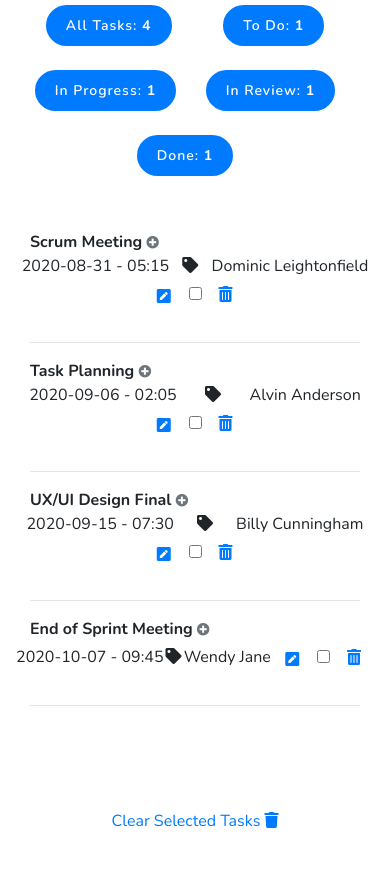
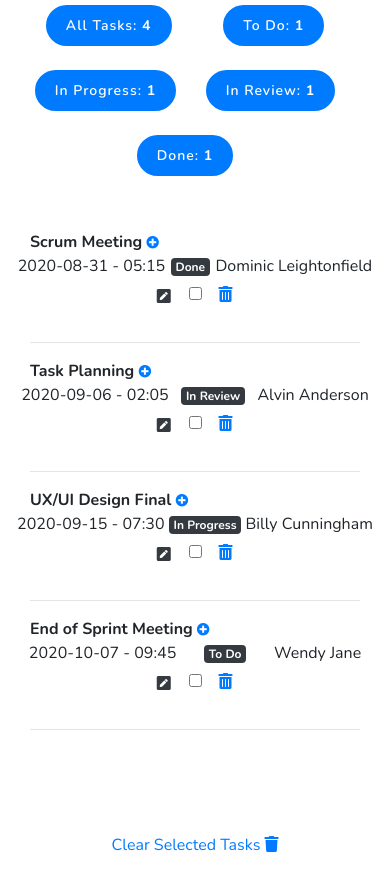
Before and after one commit to vsatyaseelan/pebbletask, a plain HTML site: page index.html in a window 390 px wide. Shown: the part 632-1522 px from the top of the page. Drawn offline with nearby package versions, Linux system fonts and the light colour scheme.

Commit message:
Aligned Task List

```diff
--- a/index.html
+++ b/index.html
@@ -148,19 +148,19 @@
               <div class="col-9 card card-body">
 
                 <div class="custom-control custom-radio">
-                  <input type="radio" id="statusToDo" name="status" class="custom-control-input" value="status-toDo">
+                  <input type="radio" id="statusToDo" name="status" class="custom-control-input" value="To Do">
                   <label class="custom-control-label" for="statusToDo"> <i class="icon fas fa-flag"></i> To Do</label>
                 </div>
                 <div class="custom-control custom-radio">
-                  <input type="radio" id="statusInProgress" name="status" class="custom-control-input" value="status-inProgress">
+                  <input type="radio" id="statusInProgress" name="status" class="custom-control-input" value="In Progress">
                   <label class="custom-control-label" for="statusInProgress"><i class="icon fas fa-spinner"></i> In Progress</label>
                 </div>
                 <div class="custom-control custom-radio">
-                  <input type="radio" id="statusReview" name="status" class="custom-control-input" value="status-review">
+                  <input type="radio" id="statusReview" name="status" class="custom-control-input" value="In Review">
                   <label class="custom-control-label" for="statusReview"><i class="icon fas fa-pen-nib"></i> Review</label>
                 </div>
                 <div class="custom-control custom-radio">
-                  <input type="radio" id="statusDone" name="status" class="custom-control-input" value="status-done">
+                  <input type="radio" id="statusDone" name="status" class="custom-control-input" value="Done">
                   <label class="custom-control-label" for="statusDone"><i class="icon fas fa-thumbs-up"></i> Done</label>
                 </div>
               </div>
--- a/script.js
+++ b/script.js
@@ -116,13 +116,13 @@ formClose.addEventListener("click", function(event){
 function selectedStatus(){
 
   if (done.checked){
-    return done.value; // returns values of "status-done"
+    return done.value; // returns values of "Done"
   } else if (review.checked) {
-    return review.value; // returns value of "status-review"
+    return review.value; // returns value of "In Review"
   } else if (inProgress.checked) {
     return inProgress.value; // returns value of "status-InProgress"
   } else if (toDo.checked) {
-    return toDo.value; // returns value of "status-done"
+    return toDo.value; // returns value of "Done"
   } else {
     return false;
   }
@@ -204,25 +204,25 @@ function getAllTask(){
 // Counter for Done
 const counterDone = document.querySelector("#counterDone"); // assign Done button to counterDone variable
 counterDone.addEventListener("click", function(){ // onclick Done button
-  filterTaskStatus("status-done"); // clears innerHTML, display all tasks with status === done
+  filterTaskStatus("Done"); // clears innerHTML, display all tasks with status === done
 });
 
 // Counter for Review
 const counterInReview = document.querySelector("#counterInReview"); // assign In Review button to counterInReview variable
 counterInReview.addEventListener("click", function(){ // onclick In Review button
-  filterTaskStatus("status-review"); // clears innerHTML, display all tasks with status === review
+  filterTaskStatus("In Review"); // clears innerHTML, display all tasks with status === review
 });
 
 // Counter for In Progress
 const counterInProgress = document.querySelector("#counterInProgress"); // assign In Progress button to counterInProgress variable
 counterInProgress.addEventListener("click", function(){ // onclick In Progress button
-  filterTaskStatus("status-inProgress"); // clears innerHTML, display all tasks with status === inProgress
+  filterTaskStatus("In Progress"); // clears innerHTML, display all tasks with status === inProgress
 });
 
 // Counter for To Do
 const counterToDo = document.querySelector("#counterToDo"); // assign To Do button to counterToDo variable
 counterToDo.addEventListener("click", function(){ // onclick To Do button
-  filterTaskStatus("status-toDo"); // clears innerHTML, display all tasks with status === To Do
+  filterTaskStatus("To Do"); // clears innerHTML, display all tasks with status === To Do
 });
 
 
@@ -245,10 +245,10 @@ function deleteTask(task){
 
 function statusStats(){
   totalNumber.innerHTML = `${tasks.length}`; // gets total tasks in the array
-  counterDone.querySelector("span").innerHTML=`${tasks.filter(task => task.status === "status-done").length}`; // done status counter
-  counterInReview.querySelector("span").innerHTML=`${tasks.filter(task => task.status === "status-review").length}`; // in review status counter
-  counterInProgress.querySelector("span").innerHTML=`${tasks.filter(task => task.status === "status-inProgress").length}`; // in progress status counter
-  counterToDo.querySelector("span").innerHTML=`${tasks.filter(task => task.status === "status-toDo").length}`; // to do status counter
+  counterDone.querySelector("span").innerHTML=`${tasks.filter(task => task.status === "Done").length}`; // done status counter
+  counterInReview.querySelector("span").innerHTML=`${tasks.filter(task => task.status === "In Review").length}`; // in review status counter
+  counterInProgress.querySelector("span").innerHTML=`${tasks.filter(task => task.status === "In Progress").length}`; // in progress status counter
+  counterToDo.querySelector("span").innerHTML=`${tasks.filter(task => task.status === "To Do").length}`; // to do status counter
 }
 
 function editTask(task){
@@ -275,31 +275,32 @@ function addTaskToPage(task){  // adds HTML element to the page
 
   <div class="task" id="task${task.id}">
     <div class="row">
-      <div class="taskTitle col-lg-6 order-1 order-lg-1 order-md-1 order-sm-1">
+      <div class="taskTitle col-lg-5 order-1 order-lg-1 order-md-1 order-sm-1">
 
           <p class="text-left d-inline"><span class="h6 font-weight-bold">${task.title}</span>
-          <a href="#task${task.id}Description" class="text-secondary icon ml-0 pl-0 small" data-toggle="collapse" data-target="#task${task.id}Description"><i class="fas fa-plus-circle"></i></a></p>
+          <a href="#task${task.id}Description" class="text-primary icon ml-0 pl-0 small" data-toggle="collapse" data-target="#task${task.id}Description"><i class="fas fa-plus-circle"></i></a></p>
       </div>
-      <div class="col-lg-6 order-2 order-lg-2 order-md-2 order-sm-2">
 
-      <ul class="row taskSummary justify-content-around">
+      <div class="col-lg-7 order-2 order-lg-2 order-md-2 order-sm-2">
 
-        <li class="order-3 order-lg-3 order-md-3 order-sm-3 text-sm-right">
-          ${task.date} - ${task.time}
+      <ul class="row taskSummary">
+
+      <li class="order-3 order-lg-3 order-md-3 order-sm-3">
+          <span>${task.date} - ${task.time}</span>
         </li>
 
-        <li class="order-4 order-lg-4 order-md-4 order-sm-4 text-left">
-            <i class="icon fas fa-tag ${task.status}" data-toggle="tooltip" data-placement="top" title="Status"></i>
+        <li class="order-4 order-lg-4 order-md-4 order-sm-4">
+        <span class="badge badge-dark">${task.status}</span>
           </li>
 
-          <li class="order-5 order-lg-5 order-md-5 order-sm-5 text-right">
+          <li class="order-5 order-lg-5 order-md-5 order-sm-5">
           ${task.assignedTo}
           </li>
 
-          <li class="order-6 order-lg-6 order-md-6 order-sm-6 text-right">
+          <li class="order-6 order-lg-6 order-md-6 order-sm-6">
           <form class="removeBin" action="" method="post">
           <a href="#newTaskInput" id="editTaskButton" role=button class="d-inline btn btn-link col-2 ml-0 pl-0 mb-0 pb-0" data-toggle="modal" data-target="#newTaskInput">
-          <i class="fas fa-pen-square"></i></a>
+          <i class="fas fa-pen-square text-dark"></i></a>
               <input type="checkbox" class="ml-3 pl-0 border border-info">
               <button type="button" class="ml-3 pl-0 btn btn-link removeBin" id="deleteSingleTask"><i class="icon fas fa-trash-alt"></i></button>
               </form>
@@ -329,11 +330,11 @@ function addTaskToPage(task){  // adds HTML element to the page
     taskDueTime.value =task.time; // task time assigned to taskDueTime.value
 
     switch (task.status) { // checks if the task status matches with the case, if not default is selected
-      case 'status-done': done.checked = true;
+      case 'Done': done.checked = true;
       break;
-      case 'status-review': review.checked  = true;
+      case 'In Review': review.checked  = true;
       break;
-      case 'status-inProgress': inProgress.checked  = true;
+      case 'In Progress': inProgress.checked  = true;
       break;
       default: toDo.checked  = true; // by default, To Do is selected
     }
@@ -392,7 +393,7 @@ const nth = function(n) { // displays *st, *nd, *rd, *th depending on the date
 
 var todayDate = d.getDate();
 var year = d.getFullYear();
-var todayFullDate = todayDate + nth(d.getMonth()) + " " + todayMonth + " " + year + " - Happy " + day + "!";
+var todayFullDate = todayDate + nth(todayDate) + " " + todayMonth + " " + year + " - Happy " + day + "!";
 document.querySelector("#todayDate").innerHTML = todayFullDate;
 
 // Sample data for testing
@@ -402,25 +403,25 @@ addTask("Scrum Meeting",
 "Dominic Leightonfield",
 "2020-08-31",
 "05:15",
-"status-done");
+"Done");
 
 addTask("Task Planning",
 `Task Planning Meeting with the Planning Team`,
 "Alvin Anderson",
 "2020-09-06",
 "02:05",
-"status-review");
+"In Review");
 
 addTask("UX/UI Design Final",
 `Final meeting for UX/UI Design`,
 "Billy Cunningham",
 "2020-09-15",
 "07:30",
-"status-inProgress");
+"In Progress");
 
 addTask("End of Sprint Meeting",
 `Meeting Team and Product Owner`,
 "Wendy Jane",
 "2020-10-07",
 "09:45",
-"status-toDo");
+"To Do");
--- a/styles.css
+++ b/styles.css
@@ -127,6 +127,18 @@ body {
 h1 {
   margin-top: 30px;
   text-align: center;
+}
+
+.taskSummary {
+  list-style: none;
+  vertical-align: middle;
+  text-align: left;
+}
+
+li {
+  margin: 0;
+  padding: 0;
+  text-align: left;
 }
 
 #allEmptyError {
```
